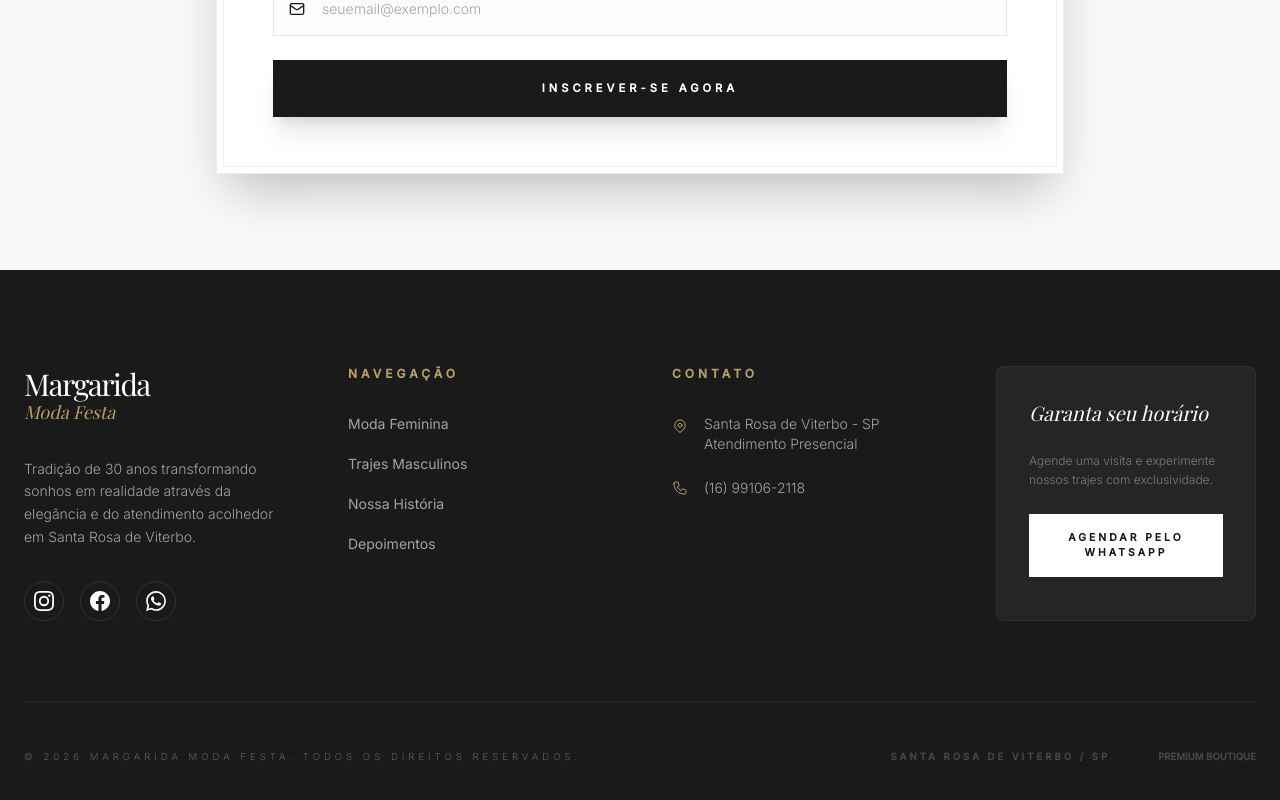
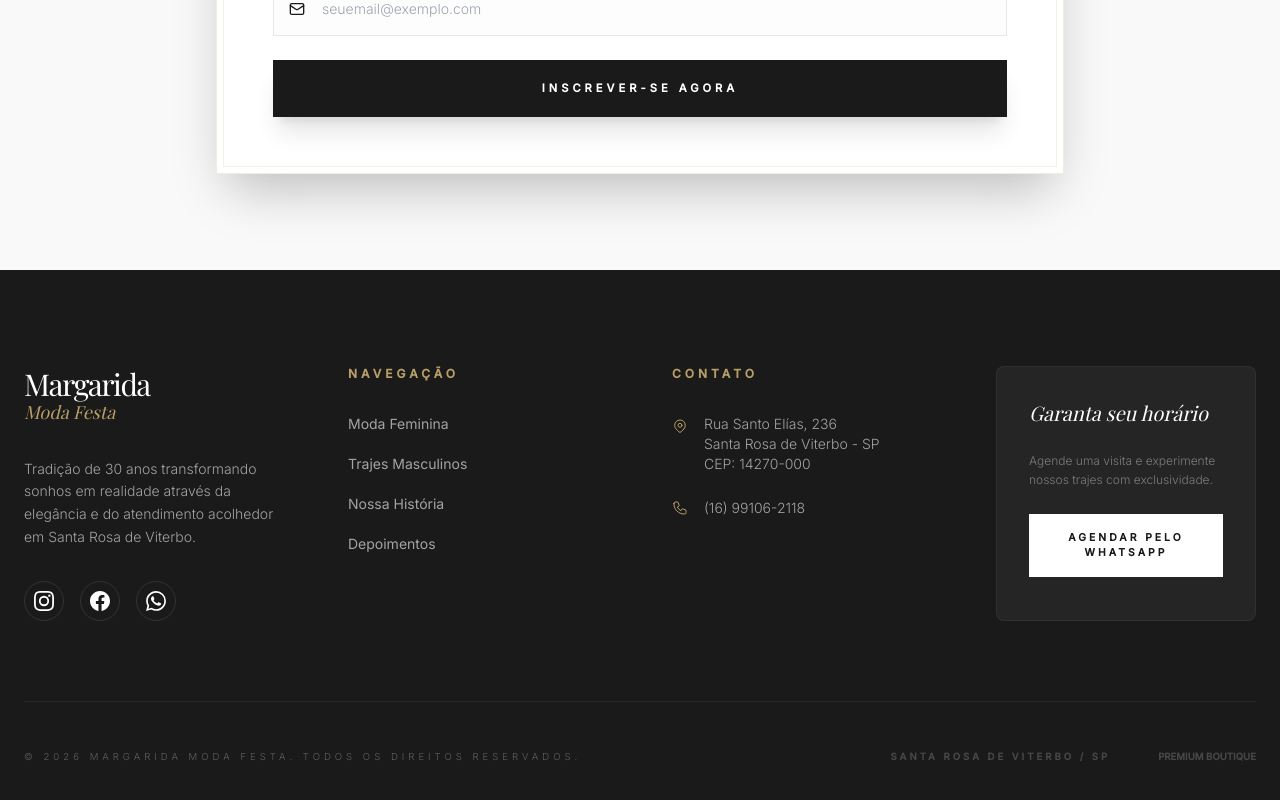
Before and after one commit to pedropetenon/MargaridaModaFesta, a Next.js app: page / in a window 1280 px wide. Shown: the part 6728-7528 px from the top of the page. Built offline with nearby package versions, Linux system fonts and the light colour scheme.

Commit message:
Update: Added full physical address to footer

```diff
--- a/src/components/ui/Footer.tsx
+++ b/src/components/ui/Footer.tsx
@@ -98,7 +98,11 @@ export function Footer() {
                 <div className="text-gold mt-1 shrink-0">
                   <svg className="w-4 h-4" fill="none" stroke="currentColor" viewBox="0 0 24 24"><path strokeLinecap="round" strokeLinejoin="round" strokeWidth="1.5" d="M17.657 16.657L13.414 20.9a1.998 1.998 0 01-2.827 0l-4.244-4.243a8 8 0 1111.314 0z"/><path strokeLinecap="round" strokeLinejoin="round" strokeWidth="1.5" d="M15 11a3 3 0 11-6 0 3 3 0 016 0z"/></svg>
                 </div>
-                <p>Santa Rosa de Viterbo - SP<br/>Atendimento Presencial</p>
+                <p>
+                  Rua Santo Elías, 236<br/>
+                  Santa Rosa de Viterbo - SP<br/>
+                  CEP: 14270-000
+                </p>
               </div>
               <div className="flex gap-4 items-center">
                 <div className="text-gold shrink-0">
```
